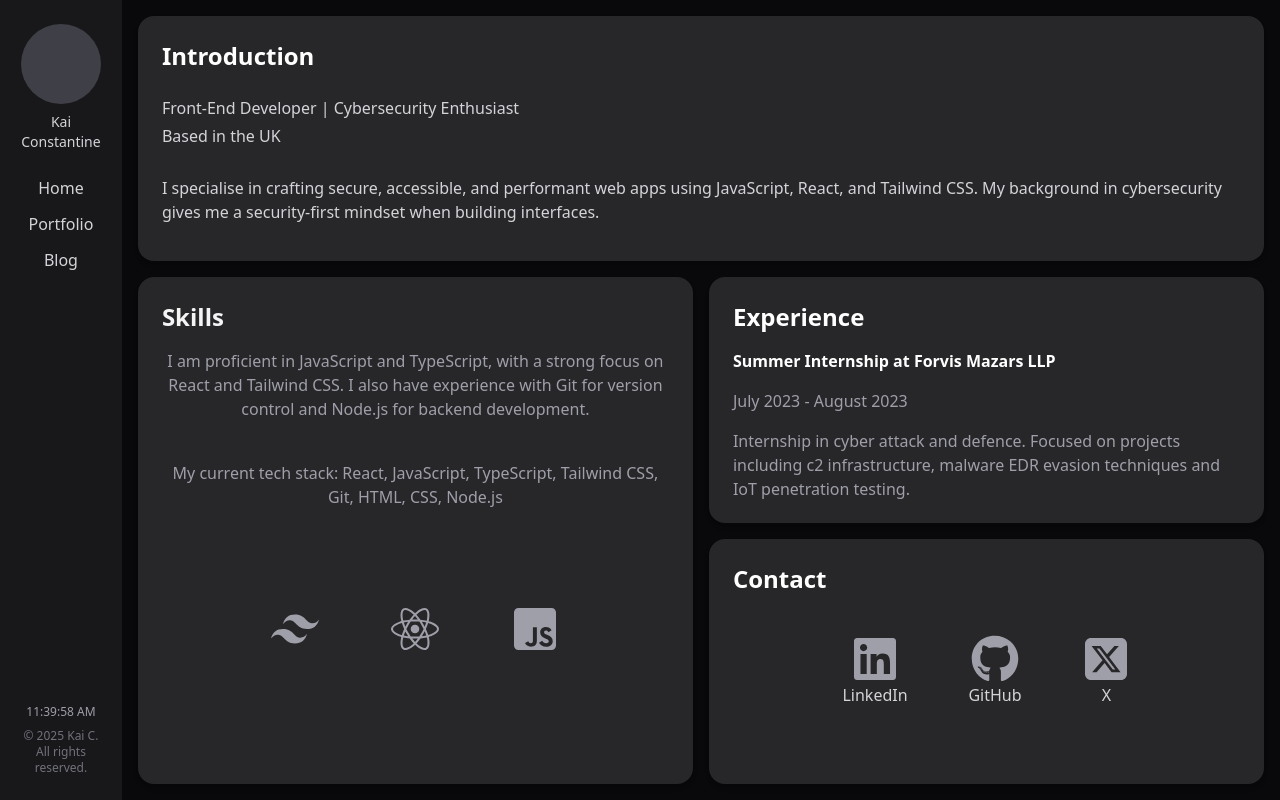
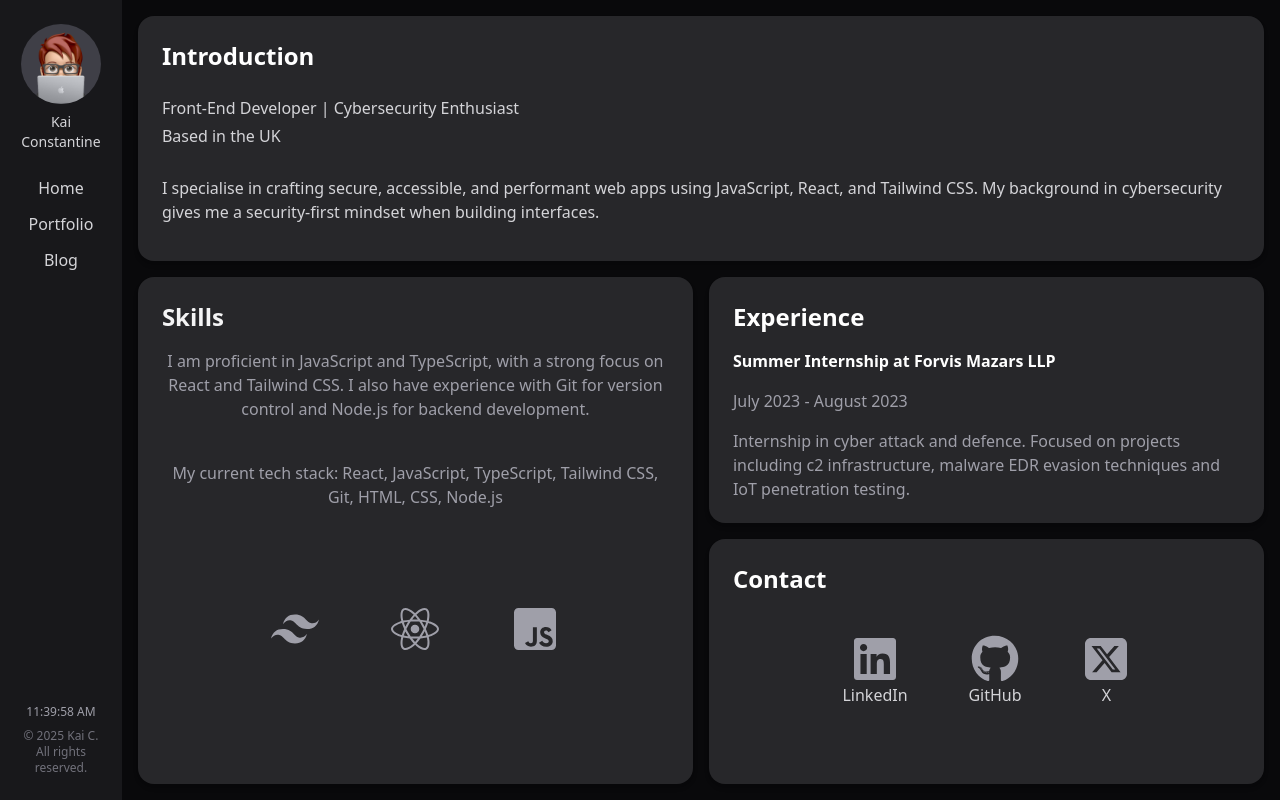
Before and after one commit to Kaialogen/Portfolio, a React (Vite) app: page / in a window 1280 px wide. Built offline with nearby package versions, Linux system fonts and the light colour scheme.

Commit message:
Feat: Restore ProfileImage import and usage in Avatar component

```diff
--- a/src/components/Navbar/Avatar.tsx
+++ b/src/components/Navbar/Avatar.tsx
@@ -1,8 +1,9 @@
-// import ProfileImage from './assets/Profile.png';
+import ProfileImage from './assets/Profile.png';
 
 const Avatar = () => (
     <div className="mb-6">
       <div className="w-20 h-20 rounded-full bg-zinc-700 mx-auto overflow-hidden">
+       <img src={ProfileImage} alt="Kai Constantine" className="w-full h-full object-cover" />
       </div>
       <p className="text-center mt-2 text-sm text-zinc-300">Kai Constantine</p>
     </div>
```
